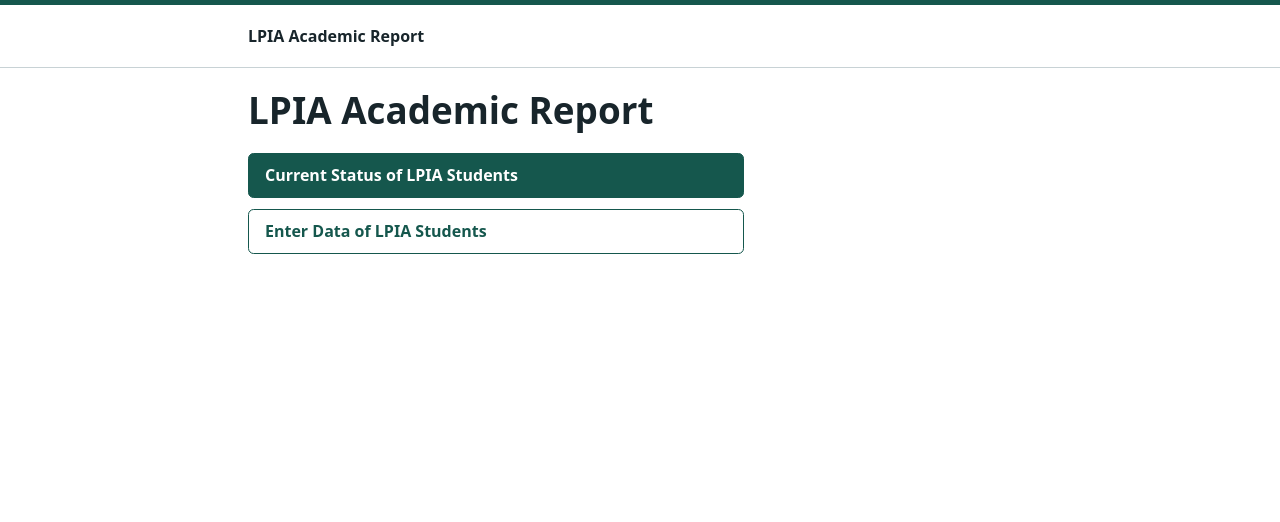
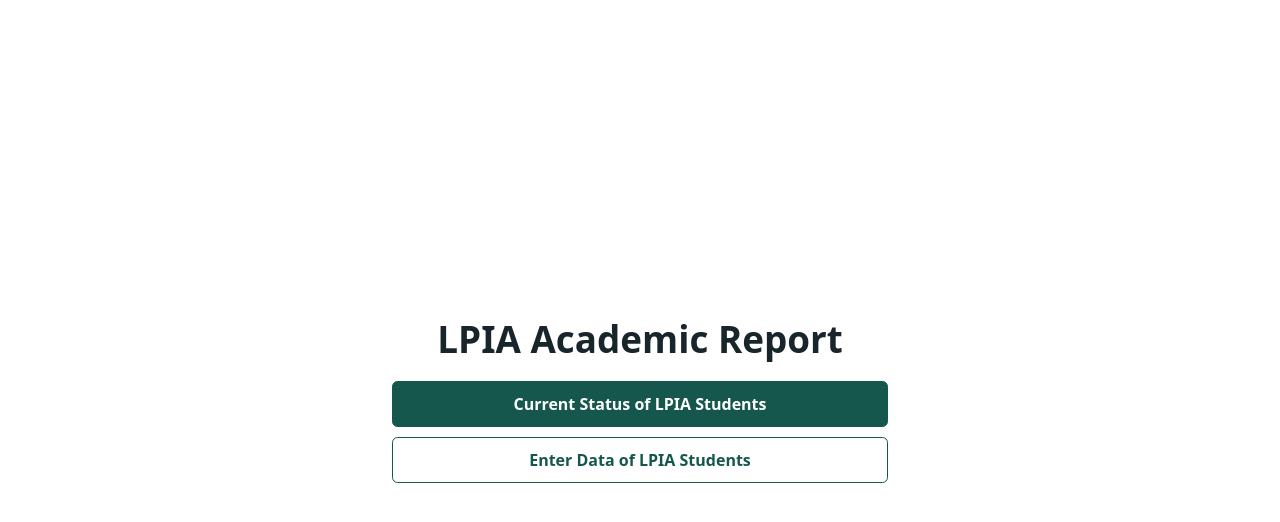
Before and after one commit to lpiaco/ar-lpia-co, a plain HTML site: page index.html in a window 1280 px wide. Both pictures are taken after a click on the button "START". Drawn offline with Linux system fonts and the light colour scheme.

Commit message:
Center the main menu in the viewport

```diff
--- a/app.js
+++ b/app.js
@@ -311,7 +311,7 @@ const headings = {
 function showScreen(name) {
   activeScreen = name;
   document.querySelectorAll('.screen').forEach(section => { section.hidden = section.id !== name + '-screen'; });
-  const standalone = name === 'start' || name === 'finished';
+  const standalone = name === 'start' || name === 'menu' || name === 'finished';
   byId('app-content').hidden = standalone;
   byId('masthead').hidden = standalone;
   window.scrollTo(0, 0);
--- a/index.html
+++ b/index.html
@@ -18,6 +18,16 @@
     </div>
   </section>
 
+  <section class="screen menu-screen" id="menu-screen" hidden aria-labelledby="menu-title">
+    <div class="menu-content">
+      <h1 id="menu-title" tabindex="-1">LPIA Academic Report</h1>
+      <div class="menu-options">
+        <button id="open-status" type="button">Current Status of LPIA Students</button>
+        <button id="open-entry" type="button" class="secondary">Enter Data of LPIA Students</button>
+      </div>
+    </div>
+  </section>
+
   <header class="masthead" id="masthead" hidden>
     <div class="page-width">
       <p>LPIA Academic Report</p>
@@ -25,14 +35,6 @@
   </header>
 
   <main class="page-width app-content" id="app-content" hidden>
-    <section class="screen" id="menu-screen" hidden aria-labelledby="menu-title">
-      <h1 id="menu-title" tabindex="-1">LPIA Academic Report</h1>
-      <div class="menu-options">
-        <button id="open-status" type="button">Current Status of LPIA Students</button>
-        <button id="open-entry" type="button" class="secondary">Enter Data of LPIA Students</button>
-      </div>
-    </section>
-
     <section class="screen" id="status-screen" hidden aria-labelledby="status-title">
       <button type="button" class="secondary back" data-menu>Back to menu</button>
       <h1 id="status-title" tabindex="-1">Current Status of LPIA Students</h1>
--- a/styles.css
+++ b/styles.css
@@ -80,7 +80,7 @@ button:disabled { opacity: 0.58; cursor: default; }
   .panel { padding-inline: 1.1rem; }
 }
 
-.start-screen, .finished-screen {
+.start-screen, .menu-screen, .finished-screen {
   min-height: 100vh;
   min-height: 100svh;
   display: grid;
@@ -103,6 +103,9 @@ button:disabled { opacity: 0.58; cursor: default; }
 .app-content h1 { margin-bottom: 1.1rem; }
 .menu-options { display: grid; gap: 0.65rem; max-width: 31rem; margin-block: 1.25rem; }
 .menu-options button, .menu-options .button { text-align: left; }
+.menu-content { width: min(100%, 31rem); }
+.menu-content .menu-options { margin: 1.25rem 0 0; }
+.menu-content .menu-options button { text-align: center; }
 .button {
   display: inline-flex; align-items: center; min-height: 2.85rem; padding: 0.5rem 1rem;
   color: var(--accent); border: 1px solid var(--accent); border-radius: 0.35rem;
```
Also changed, not shown: checks/reports.test.mjs (+7 -0 lines).
